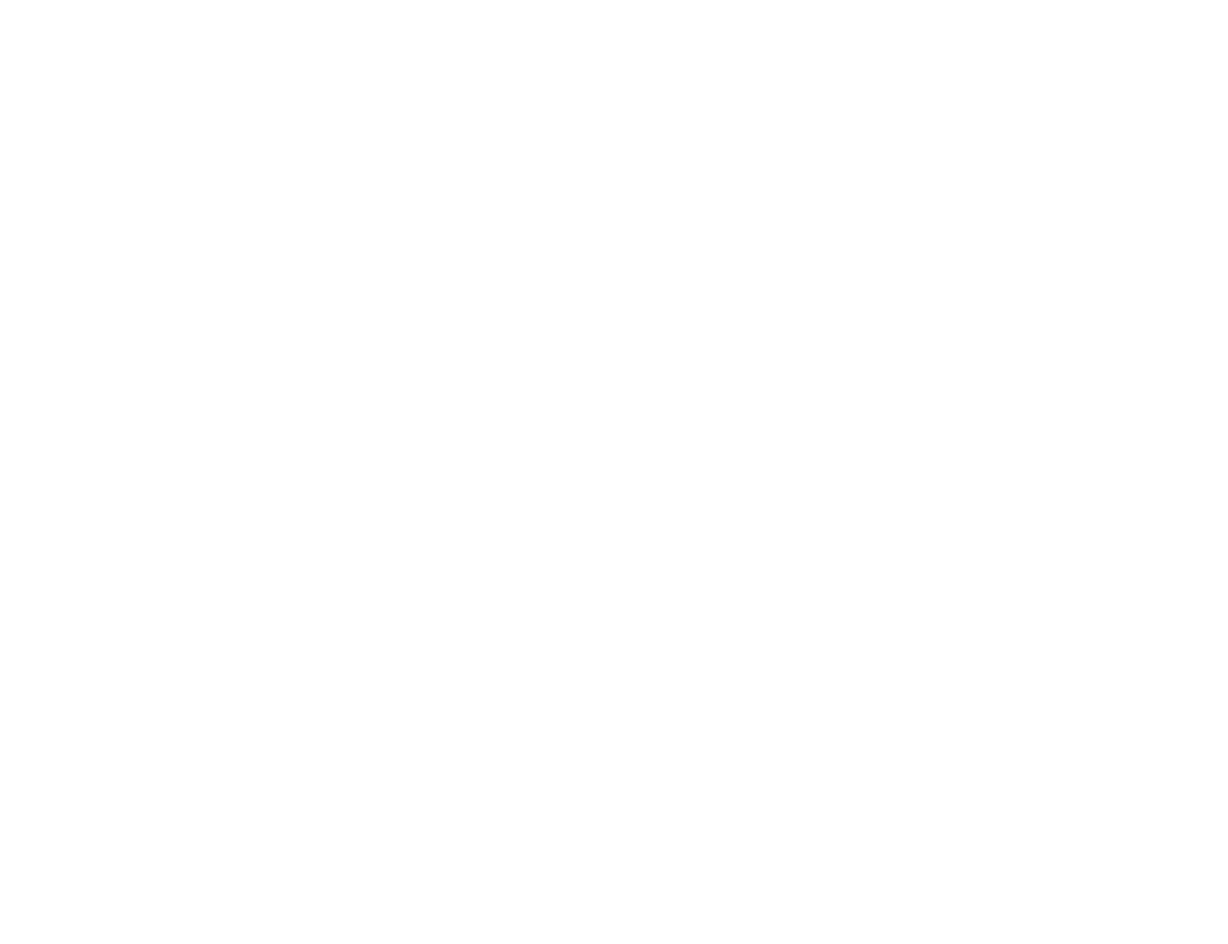
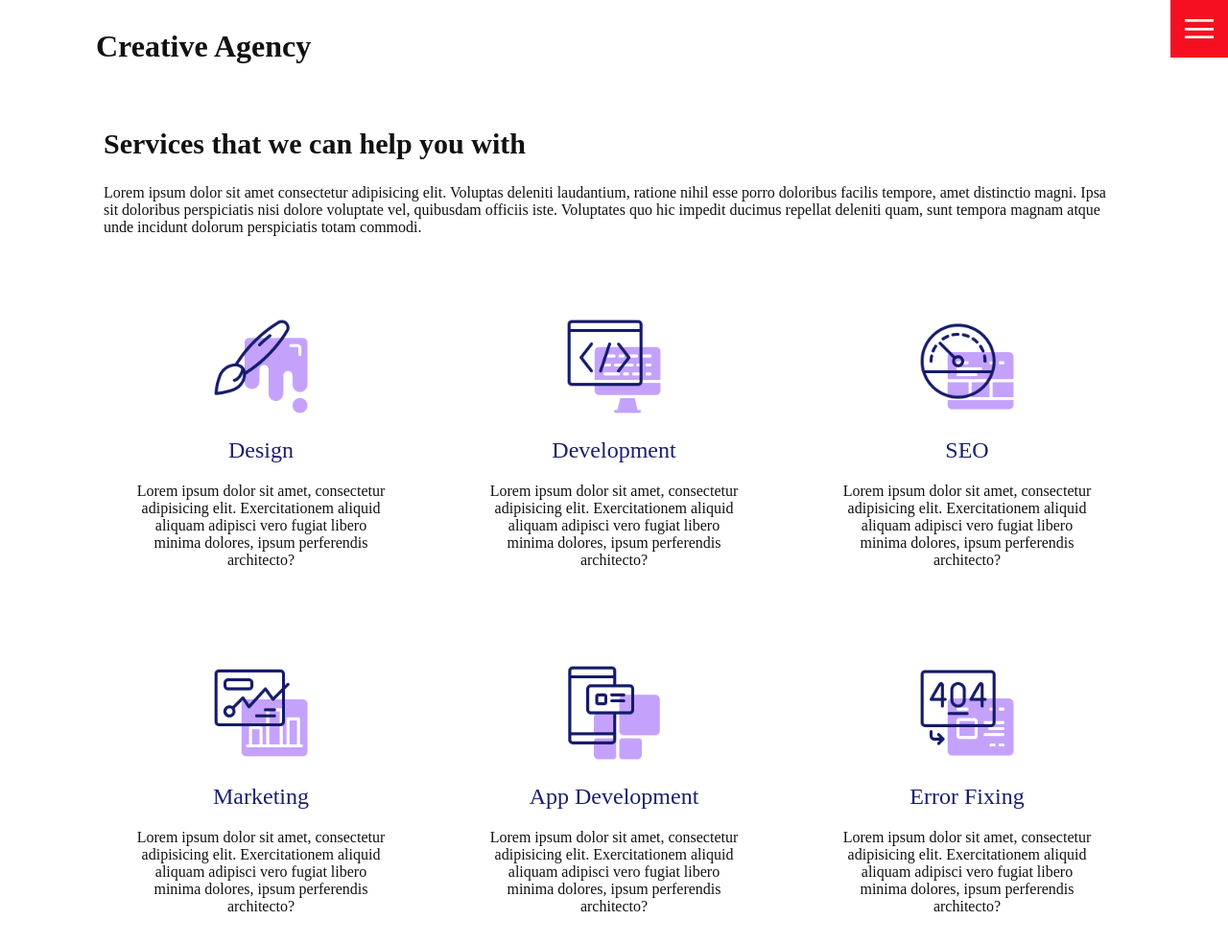
Before and after one commit to mic7x4/creative-agency, a plain HTML site: page services.html in a window 1280 px wide. Shown: the whole page at 96% size. Before the commit the page ends 800 px from the top, so only its background shows below. Drawn offline with Linux system fonts and the light colour scheme.

Commit message:
finishing with the services page

```diff
--- a/css/style.css
+++ b/css/style.css
@@ -54,7 +54,7 @@ body {
   background-color: #fff;
   z-index: 100;
 }
-.navigation.active{
+.navigation.active {
   left: 0;
 }
 .navigation ul {
@@ -104,10 +104,13 @@ body {
 section {
   display: flex;
   height: 100vh;
+  flex-direction: column;
   align-items: center;
-  justify-content: center;
   padding: 100px;
-  justify-content: space-between;
+}
+section.home {
+  flex-direction: row;
+  margin-top: 0;
 }
 /* BUTTON */
 .btn {
@@ -140,10 +143,32 @@ h1 {
   height: 110%;
 }
 
+/* SERVICES PAGE */
+.services {
+  margin-top: 40px;
+  display: grid;
+  grid-template-columns: repeat(3, 1fr);
+  gap: 40px;
+  text-align: center;
+}
+.services .service {
+  padding: 30px;
+}
+.services .service:hover {
+  box-shadow: 0 10px 30px rgba(0, 0, 0, 0.1);
+  cursor: pointer;
+}
+.services .service h2 {
+  font-size: 24px;
+  font-weight: 500;
+  margin-top: 20px;
+  color: #1b206e;
+}
+.services .service .icon img {
+  max-width: 100px;
+}
 
-
-
-@media(max-width: 1068px) {
+@media (max-width: 1068px) {
   .home-img {
     display: none;
   }
@@ -158,4 +183,13 @@ h1 {
   .navigation ul li a {
     font-size: 2rem;
   }
+  .services {
+    grid-template-columns: repeat(2, 1fr);
   }
+}
+
+@media (max-width: 768px) {
+  .services {
+    grid-template-columns: 1fr;
+  }
+}
--- a/services.html
+++ b/services.html
@@ -0,0 +1,103 @@
+<!DOCTYPE html>
+<html lang="en">
+<head>
+    <meta charset="UTF-8">
+    <meta http-equiv="X-UA-Compatible" content="IE=edge">
+    <meta name="viewport" content="width=device-width, initial-scale=1.0">
+    <link rel="stylesheet" href="css/style.css">
+    <title>Creative Agency</title>
+</head>
+<body>
+    <header>
+        <div class="logo">Creative Agency</div>
+        <div class="toggle"></div>
+        <div class="navigation">
+            <ul>
+              <li><a href="index.html">Home</a></li>
+              <li><a href="services.html">Services</a></li>
+              <li><a href="work.html">Work</a></li>
+              <li><a href="contact.html">Contact</a></li>
+            </ul>
+            <div class="social-bar">
+                <ul>
+                    <li><a href="https://facebook.com" target="_blank"><img src="images/facebook.png" alt=""></a></li>
+                    <li><a href="https://twitter.com" target="_blank"><img src="images/twitter.png" alt=""></a></li>
+                    <li><a href="https://instagram.com" target="_blank"><img src="images/instagram.png" alt=""></a></li>
+                </ul>
+                <a href="mailto:mic7x4@gmail.com" class="email-icon">
+                    <img src="images/email.png">
+                </a>
+            </div>
+        </div>
+    </header>
+  <section>
+     <div class="title">
+         <h1>Services that we can help you with</h1>
+         <p>Lorem ipsum dolor sit amet consectetur adipisicing elit.
+             Voluptas deleniti laudantium, ratione nihil esse porro doloribus facilis tempore,
+            amet distinctio magni. Ipsa sit doloribus perspiciatis nisi dolore voluptate vel,
+            quibusdam officiis iste. Voluptates quo hic impedit ducimus repellat deleniti quam,
+            sunt tempora magnam atque unde incidunt dolorum perspiciatis totam commodi.
+        </p>
+     </div>
+     <div class="services">
+         <div class="service">
+             <div class="icon">
+                 <img src="images/001.png" alt="">
+             </div>
+             <h2>Design</h2>
+             Lorem ipsum dolor sit amet, consectetur adipisicing elit.
+              Exercitationem aliquid aliquam adipisci vero fugiat libero minima dolores,
+              ipsum perferendis architecto?
+         </div>
+         <div class="service">
+             <div class="icon">
+                 <img src="images/002.png" alt="">
+             </div>
+             <h2>Development</h2>
+             Lorem ipsum dolor sit amet, consectetur adipisicing elit.
+              Exercitationem aliquid aliquam adipisci vero fugiat libero minima dolores,
+              ipsum perferendis architecto?
+         </div>
+         <div class="service">
+             <div class="icon">
+                 <img src="images/003.png" alt="">
+             </div>
+             <h2>SEO</h2>
+             Lorem ipsum dolor sit amet, consectetur adipisicing elit.
+              Exercitationem aliquid aliquam adipisci vero fugiat libero minima dolores,
+              ipsum perferendis architecto?
+         </div>
+         <div class="service">
+             <div class="icon">
+                 <img src="images/004.png" alt="">
+             </div>
+             <h2>Marketing</h2>
+             Lorem ipsum dolor sit amet, consectetur adipisicing elit.
+              Exercitationem aliquid aliquam adipisci vero fugiat libero minima dolores,
+              ipsum perferendis architecto?
+         </div>
+         <div class="service">
+             <div class="icon">
+                 <img src="images/005.png" alt="">
+             </div>
+             <h2>App Development</h2>
+             Lorem ipsum dolor sit amet, consectetur adipisicing elit.
+              Exercitationem aliquid aliquam adipisci vero fugiat libero minima dolores,
+              ipsum perferendis architecto?
+         </div>
+         <div class="service">
+             <div class="icon">
+                 <img src="images/006.png" alt="">
+             </div>
+             <h2>Error Fixing</h2>
+             Lorem ipsum dolor sit amet, consectetur adipisicing elit.
+              Exercitationem aliquid aliquam adipisci vero fugiat libero minima dolores,
+              ipsum perferendis architecto?
+         </div>
+     </div>
+    </section>
+
+    <script src="js/main.js"></script>
+</body>
+</html>
```
Lines whose indentation alone changed are shown as unchanged.
